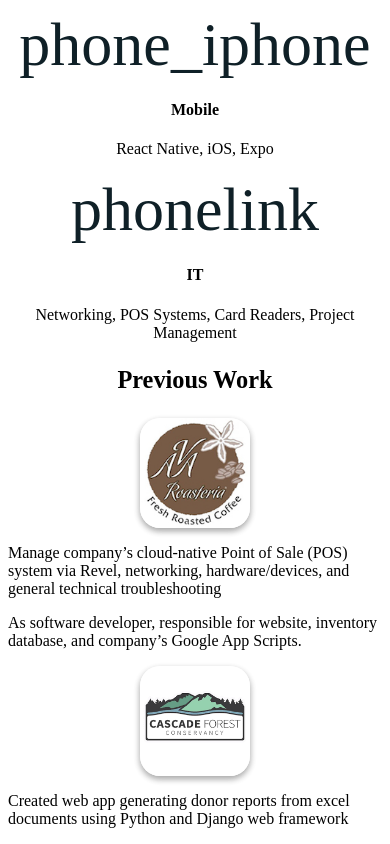
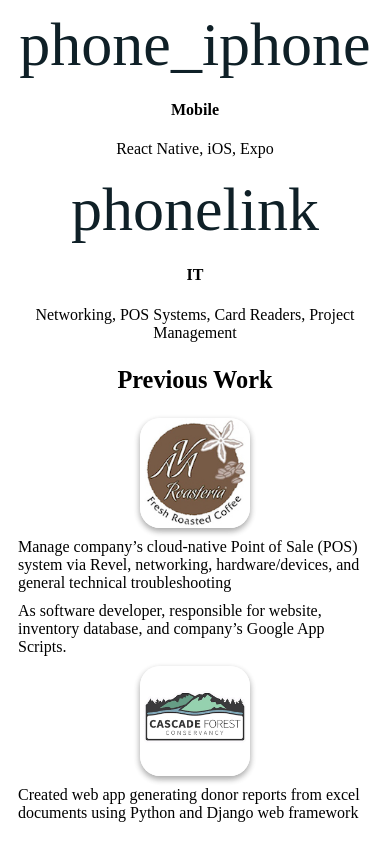
Before and after one commit to reedx8/Portfolio, a plain HTML site: page pages/aboutSection.html in a window 390 px wide. Shown: the part 556-1400 px from the top of the page. Drawn offline with Linux system fonts and the light colour scheme.

Commit message:
fixed margin in desktop and mobile view in previous work section

```diff
--- a/css/aboutStyles.css
+++ b/css/aboutStyles.css
@@ -93,6 +93,11 @@ CSS styles for aboutSection.html page
     display: block;
     margin: 0 auto;
   }
+
+  #avaSummary > p,
+  #cfcSummary > p {
+    margin: 10px 10px;
+  }
 }
 
 /* tablet + desktop view */
@@ -121,7 +126,7 @@ CSS styles for aboutSection.html page
     display: grid;
     grid-template-columns: auto 1fr;
     grid-template-rows: repeat(3, auto);
-    grid-gap: 10px;
+    grid-gap: 15px;
   }
 
   #avaWork {
```
